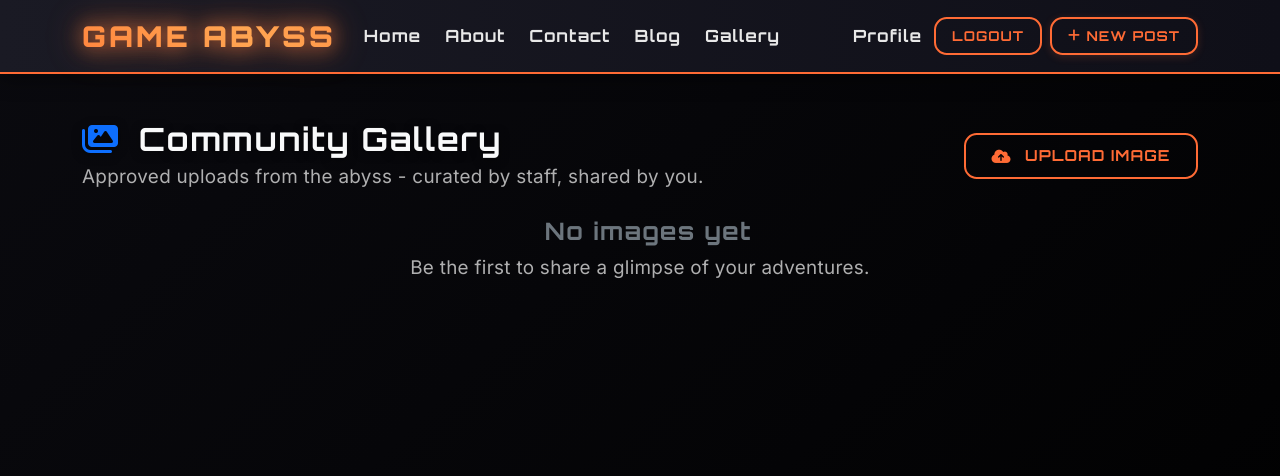
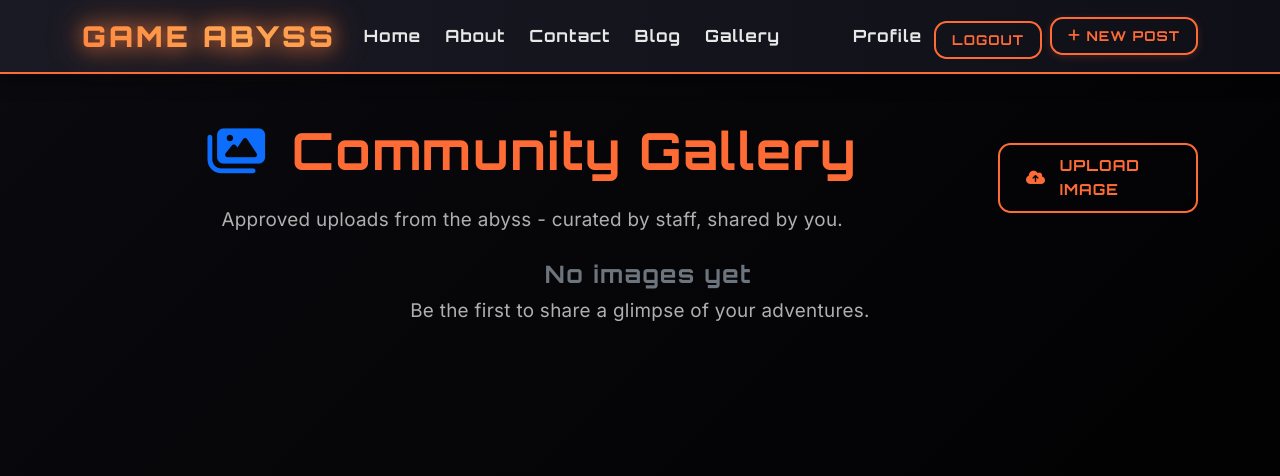
Before and after one commit to Drake-Designer/Game-Abyss, a Django app: page /gallery/ in a window 1280 px wide. Shown: the top 476 px of the page. Run offline with Django 5.2, Linux system fonts and the light colour scheme; the visitor is signed in with stand-in values (Sample User, id 1); data comes from the database, SQL or seed files in the repository; data that the repository does not hold is empty.

Commit message:
UPDATE (Templates): center align Community Gallery and Echoes from the Abyss titles with subtitle

```diff
--- a/blog/templates/blog/index.html
+++ b/blog/templates/blog/index.html
@@ -13,8 +13,8 @@
   <!-- Render main blog listing section. -->
   <section class="container py-4">
     <!-- Present page toolbar. -->
-    <div class="d-flex align-items-center justify-content-between mb-3">
-      <h1 class="page-blog-index__title mb-0">
+    <div class="text-center mb-4">
+      <h1 class="comp-card__title-contact">
         <i class="fas fa-wave-square me-2 text-primary"></i>Echoes from the Abyss
       </h1>
     </div>
--- a/gallery/templates/gallery/list.html
+++ b/gallery/templates/gallery/list.html
@@ -4,16 +4,16 @@
 {% endblock title %}
 {% block content %}
   <section class="page-gallery-list py-4">
-    <header class="d-flex flex-column flex-md-row justify-content-between align-items-md-center gap-3 mb-4">
-      <div>
-        <h1 class="h2 mb-1 util-text-shadow">
+    <header class="d-flex flex-column flex-md-row align-items-md-center gap-3 mb-4">
+      <div class="w-100 text-center">
+        <h1 class="comp-card__title-contact mb-4">
           <i class="fas fa-images me-2 text-primary"></i>
           Community Gallery
         </h1>
         <p class="text-muted mb-0">Approved uploads from the abyss - curated by staff, shared by you.</p>
       </div>
       {% if user.is_authenticated %}
-        <a class="comp-button comp-button--primary"
+        <a class="comp-button comp-button--primary ms-md-auto"
            href="{% url 'gallery:upload' %}">
           <i class="fas fa-cloud-upload-alt me-2"></i> Upload Image
         </a>
--- a/static/css/style.css
+++ b/static/css/style.css
@@ -914,12 +914,6 @@ select::-ms-expand {
    POST LIST/DETAIL
    ============================================================ */
 
-.page-blog-index__title {
-  color: var(--color-primary);
-  font-family: var(--font-headings);
-  font-size: var(--fs-h2);
-}
-
 .page-blog-index__excerpt {
   color: var(--color-text);
   font-size: 1rem;
@@ -1199,7 +1193,9 @@ select::-ms-expand {
 }
 
 .util-text-shadow {
+  color: var(--color-primary);
   text-shadow: 0 2px 10px rgb(0 0 0 / 50%);
+  text-align: center;
 }
 
 .util-glow {
--- a/templates/shared/_navbar.html
+++ b/templates/shared/_navbar.html
@@ -62,7 +62,7 @@
           <li class="nav-item comp-navbar__action">
             <form action="{% url 'account_logout' %}" method="post" class="d-inline">
               {% csrf_token %}
-              <button class="comp-button comp-button--outline comp-button--sm comp-navbar__btn"
+              <button class="comp-button comp-button--outline comp-button--sm comp-navbar__btn mt-2"
                       type="submit">Logout</button>
             </form>
           </li>
```
